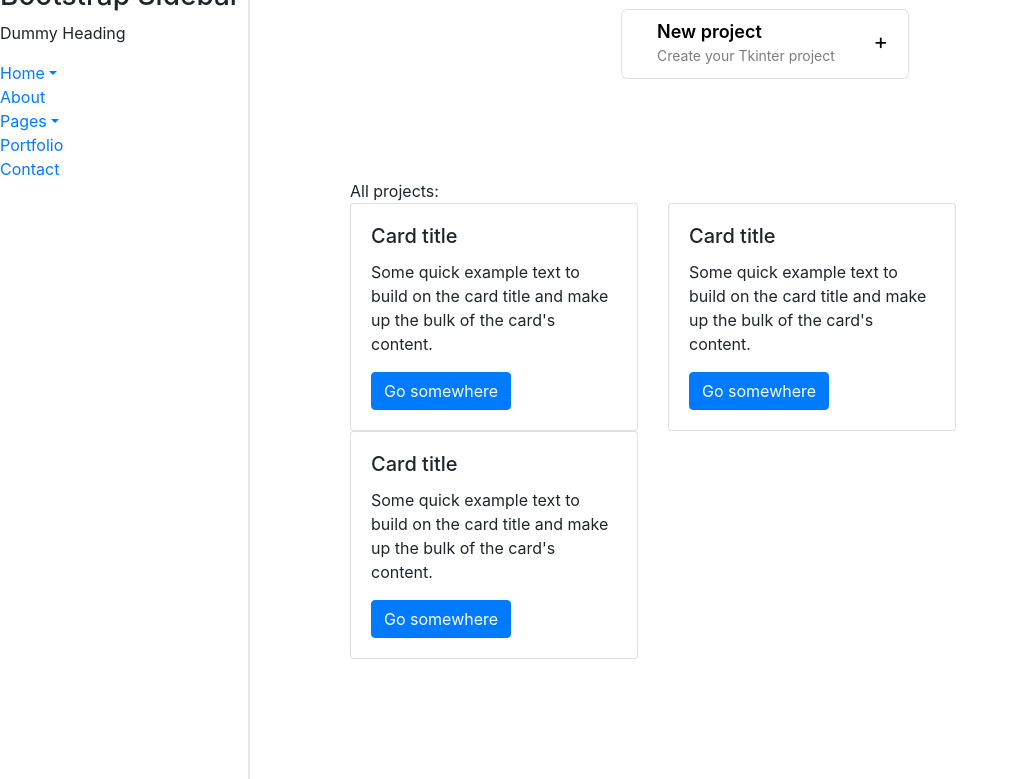
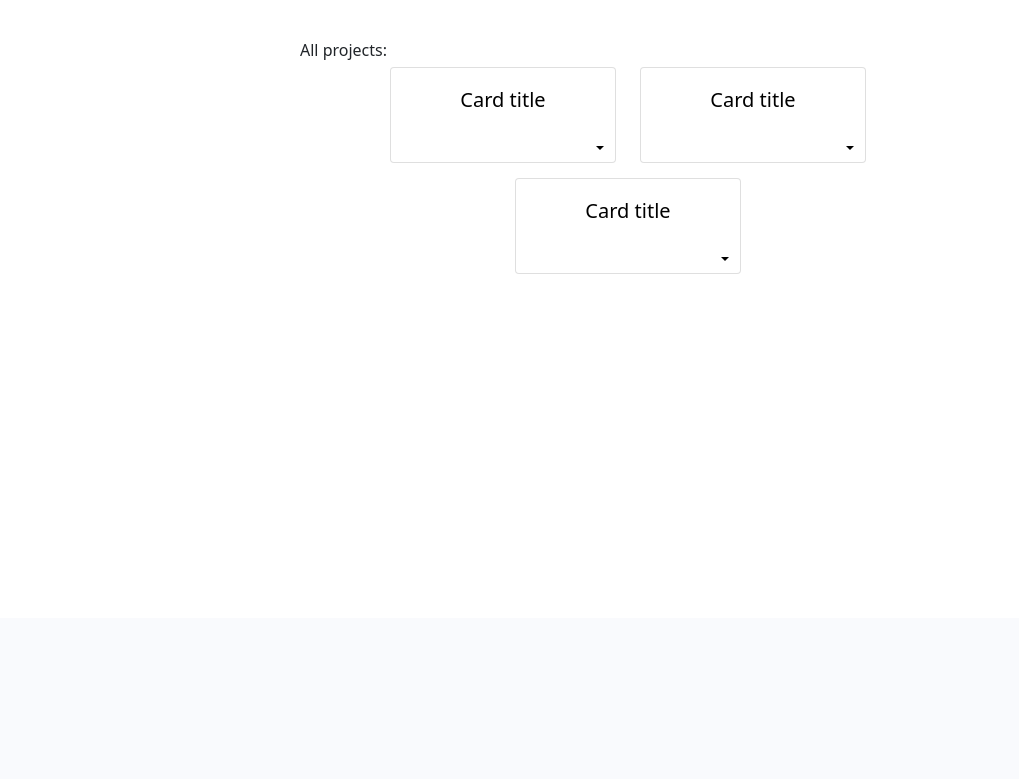
Before and after one commit to husnain106/seeKinter, a Django app: template LoginPage/Webapp/accounts/templates/accounts/myprojects.html in a window 1280 px wide. Shown: the part 182-961 px from the top of the page, without its empty margins (0-1019 px from the left). After the commit the page ends 456 px from the top, so only its background shows below. Run offline with Django 4.2, Linux system fonts and the light colour scheme; the template is opened without the code that fills it, so the values that code supplies are empty; some libraries are stand-ins or nearby versions.

Commit message:
edit home page

```diff
--- a/LoginPage/Webapp/accounts/templates/accounts/myprojects.html
+++ b/LoginPage/Webapp/accounts/templates/accounts/myprojects.html
@@ -6,49 +6,96 @@
     <meta name="viewport" content="width=device-width, initial-scale=1.0" />
     <title>seeKinter - My project</title>
     <link
+      href="https://cdn.jsdelivr.net/npm/bootstrap@5.1.3/dist/css/bootstrap.min.css"
       rel="stylesheet"
-      href="https://stackpath.bootstrapcdn.com/bootstrap/4.1.3/css/bootstrap.min.css"
-      integrity="sha384-MCw98/SFnGE8fJT3GXwEOngsV7Zt27NXFoaoApmYm81iuXoPkFOJwJ8ERdknLPMO"
-      crossorigin="anonymous"
-    />
-    <script src="https://ajax.googleapis.com/ajax/libs/jquery/3.3.1/jquery.min.js"></script>
-    <link
-      rel="stylesheet"
-      href="https://use.fontawesome.com/releases/v5.6.1/css/all.css"
-      integrity="sha384-gfdkjb5BdAXd+lj+gudLWI+BXq4IuLW5IT+brZEZsLFm++aCMlF1V92rMkPaX4PP"
+      integrity="sha384-1BmE4kWBq78iYhFldvKuhfTAU6auU8tT94WrHftjDbrCEXSU1oBoqyl2QvZ6jIW3"
       crossorigin="anonymous"
     />
 
+
+
     <style>
-      .wrapper {
-        display: flex;
-        align-items: stretch;
+
+      .navbar {
+        padding: 0;
       }
 
-      #sidebar {
-        border-right: #e7e4e4 solid 2px;
-        min-width: 250px;
-        max-width: 250px;
-        min-height: 100vh;
+      .container-fluid {
+        background-color: #adb5d9;
+        /* #adb5d9; #8a9ade; */
+        height: 50px;
+        padding: 0;
+      }
+
+      .navbar-brand {
+        background-color: #adb5d9;
+        margin: 0;
+        padding: 0px;
+        height: 100%;
+        padding: 10px 5px 0 5px;
+      }
+
+      .account-dropdown {
+        outline: none;
+        border: none;
+        background-color: #adb5d9;
+        height: 50px;
+        /* padding: 0 5px 0 5px; */
+        transition: padding-top .1s;
+        color: white;
+      }
+
+      .account-dropdown:hover,
+      .account-dropdown:focus {
+        background-color: #8a9ade;
+        padding-top: 2px;
+      }
+
+      .dropdown-menu {
+        background-color: #adb5d9;
+      }
+
+      .dropdown-header {
+        color: white;
+      }
+
+      .dropdown-header:hover {
+        cursor: default;
+      }
+
+      .dropdown-divider {
+        margin: 6px;
+      }
+
+      .account-item {
+        font-size: 14px;
+        color: white;
+        padding-left: 20px;
+      }
+
+      .dropdown-item:hover {
+        background-color: #8a9ade;
+        color: white;
       }
 
       .new-project {
-        margin-top: 30px;
+        margin-top: 50px;
         height: 70px;
         position: relative;
         border-radius: 6px;
       }
 
-      .new-project-body {
-        height: 70px;
-        position: absolute;
-        bottom: 10px;
+      .card-content {
+        height: 58px;
       }
 
       .new-project-title {
         font-size: 18px;
-        font-weight: 600;
-        margin-left: 15px;
+        font-weight: 500;
+        margin-top: 10px;
+        margin-left: 25px;
+        height: 50px;
+        width: 200px;
       }
 
       .new-project-text {
@@ -64,31 +111,92 @@
         bottom: 20px;
       }
 
-      .new-project-link {
+      a {
         color: black;
+        text-decoration: none;
       }
 
+      .new-project-link:hover,
+      .user-project-link:hover,
       .new-project:hover,
-      .new-project-link:hover {
+      .card-body:hover {
         text-decoration: none;
         color: black;
         background-color: #eeeeee;
       }
 
+      .view-bar {
+        margin-top: 50px;
+        margin-left: 300px;
+      }
+
       .project-view {
-        padding: 100px 100px 100px;
+        display: flex;
+        flex-wrap: wrap;
+        justify-content: center;
+        margin-left: 170px;
+        margin-right: 170px;
+        padding: 0px 100px 0px 100px;
+      }
+
+      .content {
+        padding: 0;
+        width: 14rem;
+        height: 6rem;
       }
 
       .project-card {
-        float: left;
-        margin-right: 30px;
+        margin-right: 24px;
+        margin-top: 5px;
+        margin-bottom: 10px;
+        min-width: 14rem;
+        height: 6rem;
+
       }
+
+      .card-body {
+        padding: 20px 0 15px 0;
+        width: 14rem;
+      }
+
+      h5 {
+        text-align: center;
+      }
+
+
+
+      .project-dropdown {
+        margin-right: 5px;
+        border: none;
+        background-color: white;
+        float: right;
+        transition: padding-top .15s;
+      }
+
+      .project-dropdown:hover {
+        padding-top: 2px;
+      }
+
+      .project-menu {
+        min-width: 8rem;
+      }
+
+      .project-item {
+        font-size: 12px;
+        color: white;
+
+      }
+
+      .project-item:hover {
+        cursor: pointer;
+      }
+
     </style>
   </head>
 
   <body>
     <!-- nav bar -->
-    <nav class="navbar navbar-light bg-light">
+    <nav class="navbar">
       <div class="container-fluid">
         <a class="navbar-brand" href="javascript:location.reload();">
           {% load static %}
@@ -97,124 +205,123 @@
             class="logo"
             alt="seekinter"
             width="180px"
-        /></a>
+          />
+        </a>
+
+        <div class="dropdown">
+          <button class="dropdown-toggle account-dropdown" type="button" id="dropdownMenuButton1" data-bs-toggle="dropdown" aria-expanded="false">
+            My account
+          </button>
+          <ul class="dropdown-menu" aria-labelledby="dropdownMenuButton1" style="right: 0; left: auto; margin-top: 6px;">
+            <h6 class="dropdown-header">123456789123456@xxx.com</h6>
+            <li><hr class="dropdown-divider"></li>
+            <li><a class="dropdown-item account-item" href="#">Settings</a></li>
+            <li><a class="dropdown-item account-item" href="#">Log out</a></li>
+          </ul>
+        </div>
       </div>
     </nav>
 
-    <div class="wrapper">
-      <!-- Sidebar -->
-      <nav id="sidebar">
-        <div class="sidebar-header">
-          <h3>Bootstrap Sidebar</h3>
-        </div>
-
-        <ul class="list-unstyled components">
-          <p>Dummy Heading</p>
-          <li class="active">
-            <a
-              href="#homeSubmenu"
-              data-toggle="collapse"
-              aria-expanded="false"
-              class="dropdown-toggle"
-              >Home</a
-            >
-            <ul class="collapse list-unstyled" id="homeSubmenu">
-              <li>
-                <a href="#">Home 1</a>
-              </li>
-              <li>
-                <a href="#">Home 2</a>
-              </li>
-              <li>
-                <a href="#">Home 3</a>
-              </li>
-            </ul>
-          </li>
-          <li>
-            <a href="#">About</a>
-          </li>
-          <li>
-            <a
-              href="#pageSubmenu"
-              data-toggle="collapse"
-              aria-expanded="false"
-              class="dropdown-toggle"
-              >Pages</a
-            >
-            <ul class="collapse list-unstyled" id="pageSubmenu">
-              <li>
-                <a href="#">Page 1</a>
-              </li>
-              <li>
-                <a href="#">Page 2</a>
-              </li>
-              <li>
-                <a href="#">Page 3</a>
-              </li>
-            </ul>
-          </li>
-          <li>
-            <a href="#">Portfolio</a>
-          </li>
-          <li>
-            <a href="#">Contact</a>
-          </li>
-        </ul>
-      </nav>
-
-      <div>
     <!-- start new project -->
       <div class="card mx-auto new-project" style="width: 18rem">
         <a href="#" class="new-project-link">
-            <div class="card-body new-project-body">
+        <div class="card-content">
+          <!-- <div class="new-project-body"> -->
             <div class="card-title new-project-title">
               New project
               <p class="card-text new-project-text">
                 Create your Tkinter project
               </p>
             </div>
+          <!-- </div> -->
+          <span class="plus">+</span>
         </div>
-            <span class="plus">+</span>
       </a>
       </div>
+    </a>
 
+    <!-- show all projects -->
+    <div class="view-bar">All projects:</div>
     <div class="project-view">
-          <div class="view-bar">All projects:</div>
-          <div class="card project-card" style="width: 18rem">
+
+      <!-- projects -->
+      <div class="card project-card">
+        <a href="#" class="user-project-link">
           <div class="card-body">
             <h5 class="card-title">Card title</h5>
-              <p class="card-text">
-                Some quick example text to build on the card title and make up
-                the bulk of the card's content.
-              </p>
-              <a href="#" class="btn btn-primary">Go somewhere</a>
+          </div>
+        </a>
+
+        <div class="dropdown">
+          <button class="dropdown-toggle project-dropdown" type="button" id="projectDropdown1" data-toggle="dropdown" aria-haspopup="true" aria-expanded="false">
+          </button>
+          <ul class="dropdown-menu project-menu" aria-labelledby="projectDropdown1">
+            <li><a class="dropdown-item project-item" href="../help" target="_self">Open</a></li>
+            <li><a class="dropdown-item project-item" href="../help" target="_blank">Open in new tab</a></li>
+            <li><hr class="dropdown-divider"></li>
+            <li class="dropdown-item project-item" href="#">Rename</li>
+            <li class="dropdown-item project-item" href="#">Duplicate</li>
+            <li class="dropdown-item project-item" href="#">Delete</li>
+          </ul>
         </div>
       </div>
 
-          <div class="card project-card" style="width: 18rem">
+      <!-- other projects -->
+      <div class="card project-card">
+        <a href="#" class="user-project-link">
           <div class="card-body">
             <h5 class="card-title">Card title</h5>
-              <p class="card-text">
-                Some quick example text to build on the card title and make up
-                the bulk of the card's content.
-              </p>
-              <a href="#" class="btn btn-primary">Go somewhere</a>
+          </div>
+        </a>
+
+        <div class="dropdown">
+          <button class="dropdown-toggle project-dropdown" type="button" id="projectDropdown1" data-toggle="dropdown" aria-haspopup="true" aria-expanded="false">
+          </button>
+          <ul class="dropdown-menu project-menu" aria-labelledby="projectDropdown1">
+            <li><a class="dropdown-item project-item" href="#" target="_self">Open</a></li>
+            <li><a class="dropdown-item project-item" href="#" target="_blank">Open in new tab</a></li>
+            <li><hr class="dropdown-divider"></li>
+            <li class="dropdown-item project-item" href="#">Rename</li>
+            <li class="dropdown-item project-item" href="#">Duplicate</li>
+            <li class="dropdown-item project-item" href="#">Delete</li>
+          </ul>
         </div>
       </div>
 
-          <div class="card project-card" style="width: 18rem">
+
+      <div class="card project-card">
+        <a href="#" class="user-project-link">
           <div class="card-body">
             <h5 class="card-title">Card title</h5>
-              <p class="card-text">
-                Some quick example text to build on the card title and make up
-                the bulk of the card's content.
-              </p>
-              <a href="#" class="btn btn-primary">Go somewhere</a>
+          </div>
+        </a>
+
+        <div class="dropdown">
+          <button class="dropdown-toggle project-dropdown" type="button" id="projectDropdown1" data-toggle="dropdown" aria-haspopup="true" aria-expanded="false">
+          </button>
+          <ul class="dropdown-menu project-menu" aria-labelledby="projectDropdown1">
+            <li><a class="dropdown-item project-item" href="#" target="_self">Open</a></li>
+            <li><a class="dropdown-item project-item" href="#" target="_blank">Open in new tab</a></li>
+            <li><hr class="dropdown-divider"></li>
+            <li class="dropdown-item project-item" href="#">Rename</li>
+            <li class="dropdown-item project-item" href="#">Duplicate</li>
+            <li class="dropdown-item project-item" href="#">Delete</li>
+          </ul>
         </div>
       </div>
+
     </div>
-      </div>
-    </div>
+
+
+
+
+
+
+
+
+
+
+
 
     <!-- users projects -->
 
@@ -233,5 +340,15 @@
     {% empty %}
     <div></div>
     {% endfor %} -->
+
+    </div>
+
+    <script
+    src="https://cdn.jsdelivr.net/npm/bootstrap@5.1.3/dist/js/bootstrap.bundle.min.js"
+    integrity="sha384-ka7Sk0Gln4gmtz2MlQnikT1wXgYsOg+OMhuP+IlRH9sENBO0LRn5q+8nbTov4+1p"
+    crossorigin="anonymous"></script>
+    <script src="https://code.jquery.com/jquery-3.2.1.slim.min.js" integrity="sha384-KJ3o2DKtIkvYIK3UENzmM7KCkRr/rE9/Qpg6aAZGJwFDMVNA/GpGFF93hXpG5KkN" crossorigin="anonymous"></script>
+    <script src="https://cdn.jsdelivr.net/npm/popper.js@1.12.9/dist/umd/popper.min.js" integrity="sha384-ApNbgh9B+Y1QKtv3Rn7W3mgPxhU9K/ScQsAP7hUibX39j7fakFPskvXusvfa0b4Q" crossorigin="anonymous"></script>
+    <script src="https://cdn.jsdelivr.net/npm/bootstrap@4.0.0/dist/js/bootstrap.min.js" integrity="sha384-JZR6Spejh4U02d8jOt6vLEHfe/JQGiRRSQQxSfFWpi1MquVdAyjUar5+76PVCmYl" crossorigin="anonymous"></script>
   </body>
 </html>
```
Lines whose indentation alone changed are shown as unchanged.
